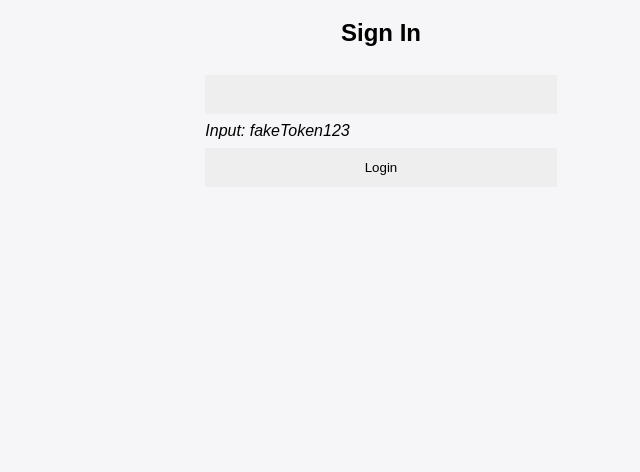
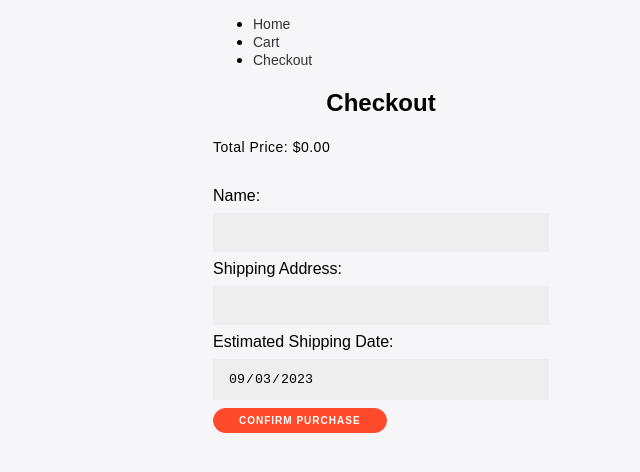
Before and after one commit to LaMar-Fisher-Personal-Website/C-stone, a React (Create React App) app: page /checkout in a window 1280 px wide. Shown: the top 472 px of the page, without its empty margins (259-899 px from the left). Built offline with nearby package versions, Linux system fonts and the light colour scheme.

Commit message:
Restored lost files, checkoutpage and cartpage and added to app.js

```diff
--- a/src/App.js
+++ b/src/App.js
@@ -1,11 +1,12 @@
 import React, { useState, useEffect } from 'react';
+import { BrowserRouter as Router, Route, Link, Routes } from 'react-router-dom';
 import ProductList from './ProductList';
 import ShopCart from './ShopCart';
-import Login from './Login'; // Create a Login component
-import Checkout from './Checkout'; // Import the Checkout component
+import Login from './Login';
+import CartPage from './CartPage';
+import CheckoutPage from './CheckoutPage';
 
 function App() {
-    // State to manage the cart items
     const [cartItems, setCartItems] = useState([]);
     const [showCheckout, setShowCheckout] = useState(false);
     const [user, setUser] = useState(null);
@@ -17,70 +18,71 @@ function App() {
         }
     }, []);
 
-    // Empty dependency array ensures this effect runs only once when the component mounts
-
-    // Function to add an item to the cart
     const addToCart = (product) => {
-        // Check if the product is already in the cart
         const existingItem = cartItems.find(item => item.id === product.id);
 
         if (existingItem) {
-            // If the product is already in the cart, update its quantity
             const updatedCart = cartItems.map(item =>
                 item.id === product.id ? { ...item, quantity: item.quantity + 1 } : item
             );
             setCartItems(updatedCart);
         } else {
-            // If the product is not in the cart, add it with quantity 1
             setCartItems([...cartItems, { ...product, quantity: 1 }]);
         }
     };
 
     const handleLogin = (fakeToken) => {
-        // Here you would perform a login request to the API using the fake token
-        // If the login is successful, set the user state
-        setUser(fakeToken); // For demonstration purposes, setting user directly
+        setUser(fakeToken);
     };
 
     const handleLogout = () => {
-        // Clear user state and cart data
         setUser(null);
         setCartItems([]);
         localStorage.removeItem('cart');
     };
 
-    // Update local storage whenever cartItems change
     useEffect(() => {
         localStorage.setItem('cart', JSON.stringify(cartItems));
     }, [cartItems]);
 
     return (
+        <Router>
             <div>
-          {!user ? (
-              <Login onLogin={handleLogin} />
-          ) : (
+                <nav>
+                    <ul>
+                        <li>
+                            <Link to="/">Home</Link>
+                        </li>
+                        <li>
+                            <Link to="/cart">Cart</Link>
+                        </li>
+                        <li>
+                            <Link to="/checkout">Checkout</Link>
+                        </li>
+                    </ul>
+                </nav>
+
+                <Routes>
+                    <Route path="/cart" element={<CartPage cartItems={cartItems} setCartItems={setCartItems} />} />
+                    <Route path="/checkout" element={<CheckoutPage cartItems={cartItems} setCartItems={setCartItems} />} />
+                    <Route path="/" element={!user ? <Login onLogin={handleLogin} /> : (
                         <div>
-                  <h1>Welcome, Fullstack Academy Future Grads!</h1>
+                            <h1>Welcome, FullStack Future Grads!</h1>
                             <ProductList addToCart={addToCart} />
-                  <ShopCart
-                      cartItems={cartItems}
-                      setCartItems={setCartItems}
-                  />
+                            <ShopCart cartItems={cartItems} setCartItems={setCartItems} />
                             {showCheckout ? (
                                 <div>
-                          <Checkout
-                              cartItems={cartItems}
-                              setCartItems={setCartItems}
-                          />
-                          <button onClick={() => setShowCheckout(false)}>Back to Cart</button>
+                                    {/* Rest of the code for Checkout */}
                                 </div>
                             ) : (
                                 <button onClick={() => setShowCheckout(true)}>Proceed to Checkout</button>
                             )}
                             <button onClick={handleLogout}>Logout</button>
                         </div>
-          )}
+                    )} />
+                </Routes>
             </div>
+        </Router>
     );
 }
 
--- /dev/null
+++ b/src/CartPage.js
@@ -0,0 +1,61 @@
+import React, { useState } from 'react';
+import { Link } from 'react-router-dom';
+
+function CartPage({ cartItems, setCartItems }) {
+    const [zipCode, setZipCode] = useState('');
+
+    const handleEmptyCart = () => {
+        setCartItems([]); // Empty the cart
+    };
+
+    const handleZipCodeChange = (event) => {
+        setZipCode(event.target.value);
+    };
+
+    const calculateTotalPrice = () => {
+        const shippingCost = zipCode ? 26.99 : 0;
+        return cartItems.reduce((total, item) => total + item.price * item.quantity, 0) + shippingCost;
+    };
+
+    const shippingCostPerItem = 16.99;
+
+    const totalShippingCost = cartItems.length * shippingCostPerItem;
+
+    return (
+        <div>
+            <h2>Your Shopping Cart</h2>
+            <ul>
+                {cartItems.map(item => (
+                    <li key={item.id}>
+                        <h3>{item.title}</h3>
+                        <p>Quantity: {item.quantity}</p>
+                        <p>Price: ${item.price * item.quantity}</p>
+                        <img src={item.image} alt={item.title} style={{ maxWidth: '100px' }} />
+                    </li>
+                ))}
+            </ul>
+            <div>
+                <label htmlFor="zipCode">Enter your zip code for estimated shipping:</label>
+                <input
+                    type="text"
+                    id="zipCode"
+                    value={zipCode}
+                    onChange={handleZipCodeChange}
+                />
+            </div>
+            {zipCode && (
+                <div>
+                    Shipping Cost: ${totalShippingCost.toFixed(2)}
+                </div>
+            )}
+            <div>
+                Subtotal: ${calculateTotalPrice().toFixed(2)}
+            </div>
+            <p>Total Price: ${calculateTotalPrice().toFixed(2)}</p>
+            <button onClick={handleEmptyCart}>Empty Cart</button>
+            <Link to="/checkout">Proceed to Checkout</Link>
+        </div>
+    );
+}
+
+export default CartPage;
--- /dev/null
+++ b/src/CheckoutPage.js
@@ -0,0 +1,73 @@
+import React, { useState } from 'react';
+import { Link } from 'react-router-dom';
+
+function CheckoutPage({ cartItems, setCartItems }) {
+    const shippingCostPerItem = 16.99;
+
+    const totalPrice = cartItems.reduce((total, item) => total + item.price * item.quantity, 0) + (cartItems.length * shippingCostPerItem);
+
+    const estimatedShippingDate = new Date();
+    estimatedShippingDate.setDate(estimatedShippingDate.getDate() + 10); // Add 10 days
+
+    const [name, setName] = useState('');
+    const [address, setAddress] = useState('');
+    const [confirmationMessage, setConfirmationMessage] = useState('');
+    const [errorMessage, setErrorMessage] = useState('');
+
+    const handleCheckout = () => {
+        if (name && address) {
+            setConfirmationMessage('Thank you for your business! Your items are being prepared for shipping.');
+            setErrorMessage('');
+            setCartItems([]); // Clear the cart items
+        } else {
+            setErrorMessage('Please confirm that the name and shipping address are correct.');
+            setConfirmationMessage('');
+        }
+    };
+
+    return (
+        <div>
+            <h2>Checkout</h2>
+            <p>Total Price: ${totalPrice.toFixed(2)}</p>
+            <ul>
+                {cartItems.map(item => (
+                    <li key={item.id}>
+                        {item.title} - Quantity: {item.quantity} - Price: ${item.price * item.quantity.toFixed(2)}
+                    </li>
+                ))}
+            </ul>
+            <div>
+                <label htmlFor="name">Name:</label>
+                <input
+                    type="text"
+                    id="name"
+                    value={name}
+                    onChange={e => setName(e.target.value)}
+                />
+            </div>
+            <div>
+                <label htmlFor="address">Shipping Address:</label>
+                <input
+                    type="text"
+                    id="address"
+                    value={address}
+                    onChange={e => setAddress(e.target.value)}
+                />
+            </div>
+            <div>
+                <label htmlFor="estimatedShippingDate">Estimated Shipping Date:</label>
+                <input
+                    type="date"
+                    id="estimatedShippingDate"
+                    value={estimatedShippingDate.toISOString().split('T')[0]}
+                    readOnly
+                />
+            </div>
+            <button onClick={handleCheckout}>Confirm Purchase</button>
+            {confirmationMessage && <p>{confirmationMessage}</p>}
+            {errorMessage && <p style={{ color: 'red' }}>{errorMessage}</p>}
+        </div>
+    );
+}
+
+export default CheckoutPage;
```
Lines whose indentation alone changed are shown as unchanged.
